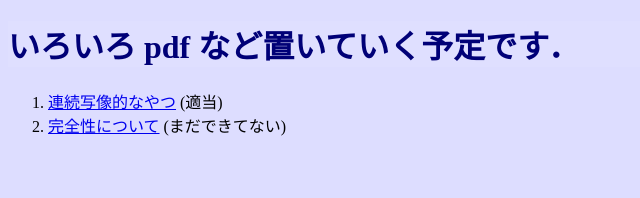
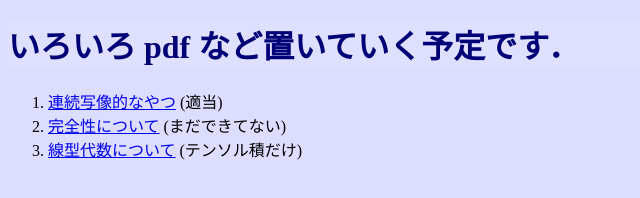
Before and after one commit to knjnszk/knjnszk.github.io, a plain HTML site: page index.html in a window 1280 px wide. Shown: the whole page, without its empty margins (0-640 px from the left). Drawn offline with Linux system fonts and the light colour scheme.

Commit message:
added linear algebra.pdf

```diff
--- a/index.html
+++ b/index.html
@@ -11,6 +11,7 @@
     <ol>
       <li><a href="continuous_map.pdf">連続写像的なやつ</a> (適当)</li>
       <li><a href="Foundation.pdf">完全性について</a> (まだできてない)</li>
+      <li><a href="../latex/linear/linear.pdf">線型代数について</a> (テンソル積だけ)</li>
     </ol>
     </p>
   </body>
```
Also changed, not shown: a.txt (deleted), 1 other file.
